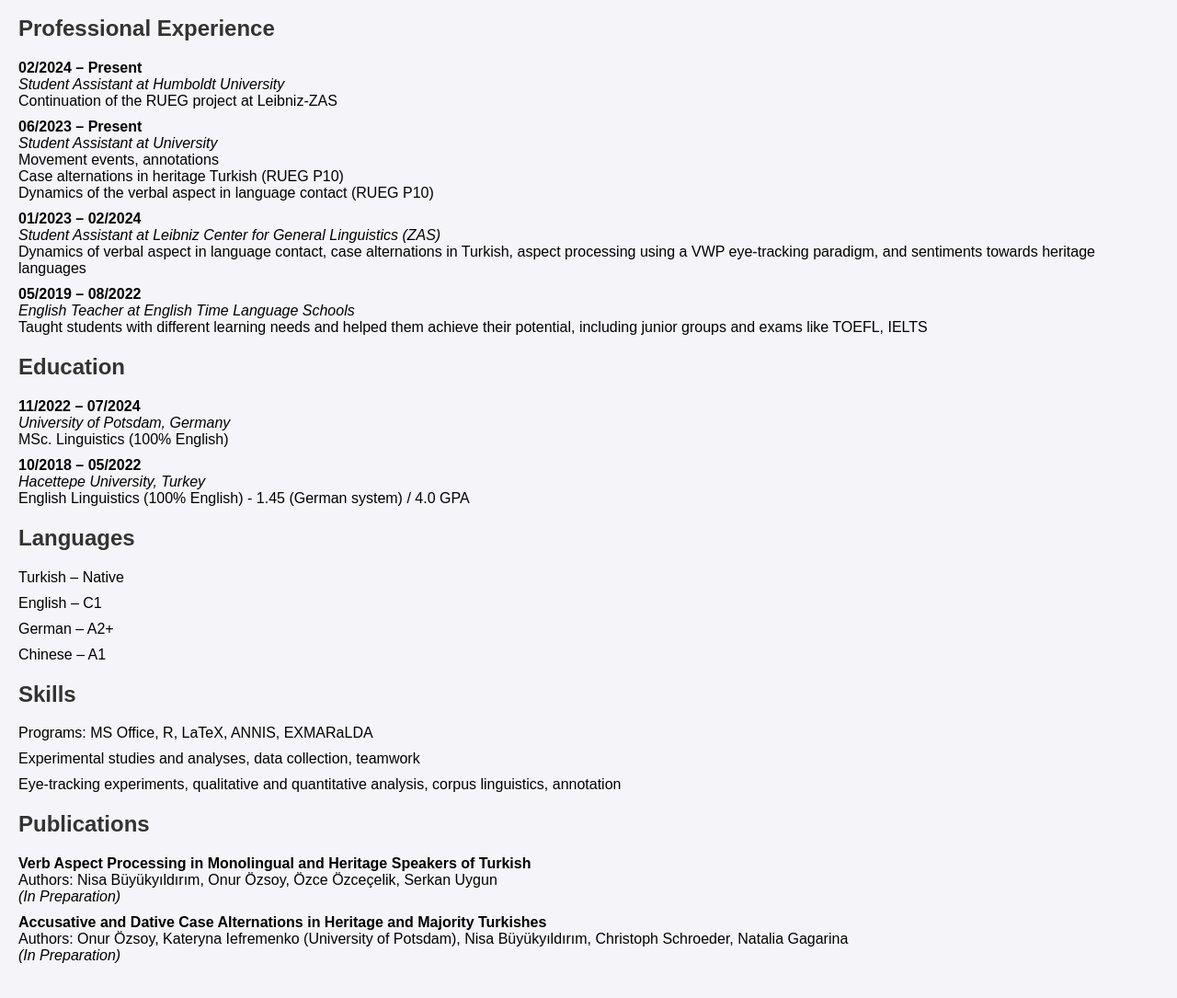
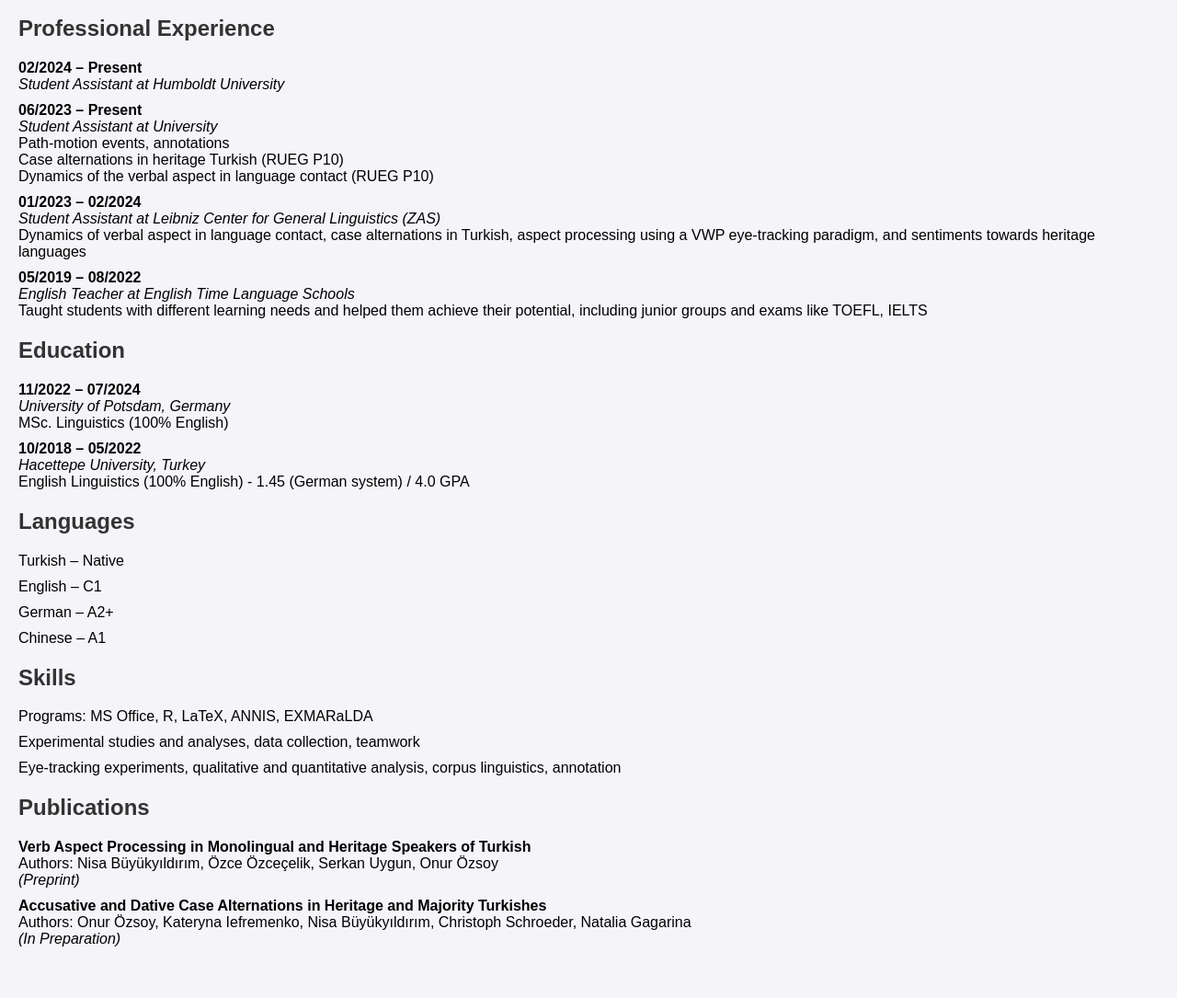
Before and after one commit to nisabuyukyildirim/nisabuyukyildirim.github.io, a plain HTML site: page index.html in a window 1280 px wide. Shown: the part 409-1494 px from the top of the page at 92% size. Drawn offline with Linux system fonts and the light colour scheme.

Commit message:
Update index.html

```diff
--- a/index.html
+++ b/index.html
@@ -47,12 +47,12 @@
             <li>
                 <strong>02/2024 – Present</strong><br>
                 <em>Student Assistant at Humboldt University</em><br>
-                Continuation of the RUEG project at Leibniz-ZAS
+
             </li>
             <li>
                 <strong>06/2023 – Present</strong><br>
                 <em>Student Assistant at University</em><br>
-                Movement events, annotations<br>
+                Path-motion events, annotations<br>
                 Case alternations in heritage Turkish (RUEG P10)<br>
                 Dynamics of the verbal aspect in language contact (RUEG P10)
             </li>
@@ -109,12 +109,12 @@
         <ul>
             <li>
                 <strong>Verb Aspect Processing in Monolingual and Heritage Speakers of Turkish</strong><br>
-                Authors: Nisa Büyükyıldırım, Onur Özsoy, Özce Özceçelik, Serkan Uygun<br>
-                <em>(In Preparation)</em>
+                Authors: Nisa Büyükyıldırım, Özce Özceçelik, Serkan Uygun, Onur Özsoy<br>
+                <em>(Preprint)</em>
             </li>
             <li>
                 <strong>Accusative and Dative Case Alternations in Heritage and Majority Turkishes</strong><br>
-                Authors: Onur Özsoy, Kateryna Iefremenko (University of Potsdam), Nisa Büyükyıldırım, Christoph Schroeder, Natalia Gagarina<br>
+                Authors: Onur Özsoy, Kateryna Iefremenko, Nisa Büyükyıldırım, Christoph Schroeder, Natalia Gagarina<br>
                 <em>(In Preparation)</em>
             </li>
         </ul>
```
